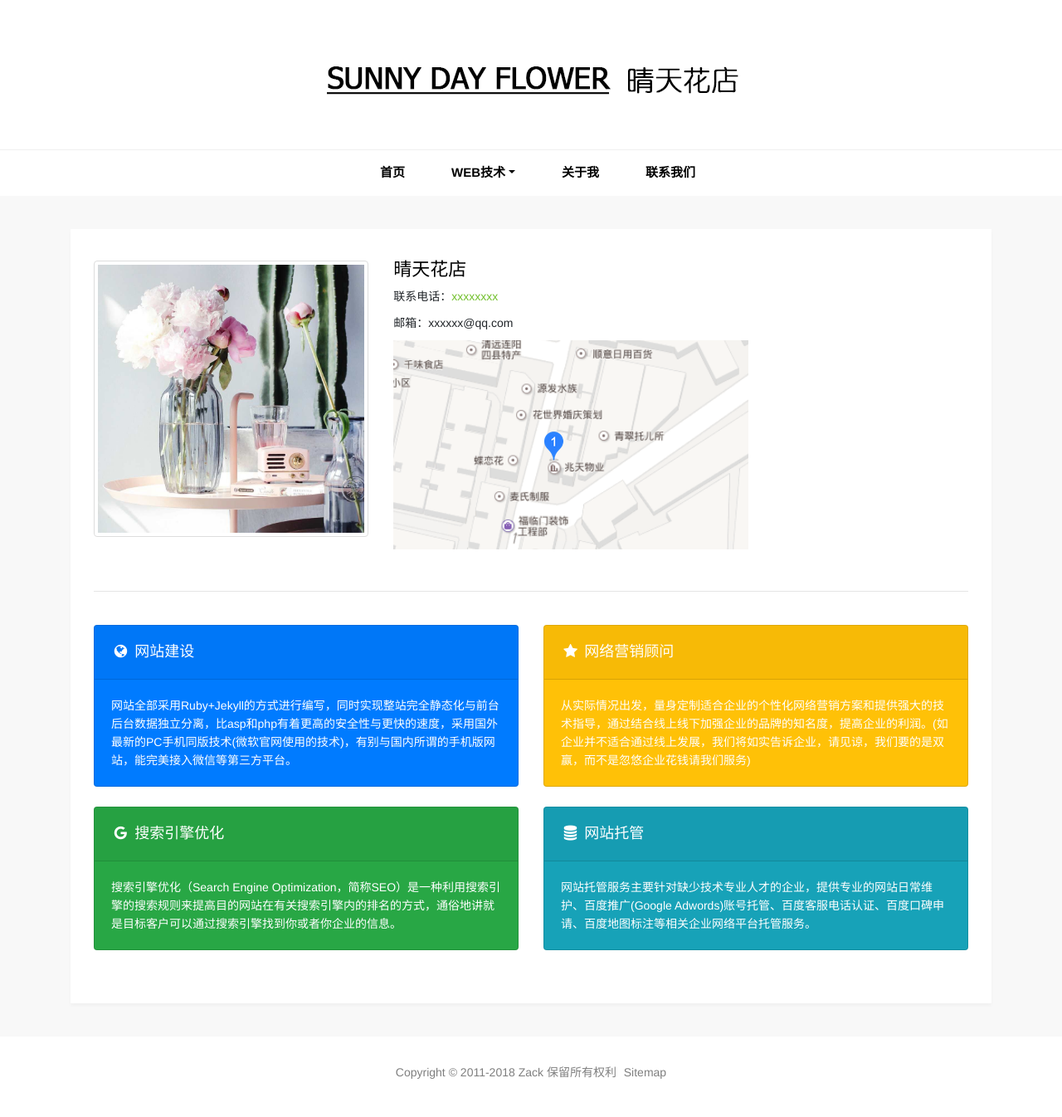
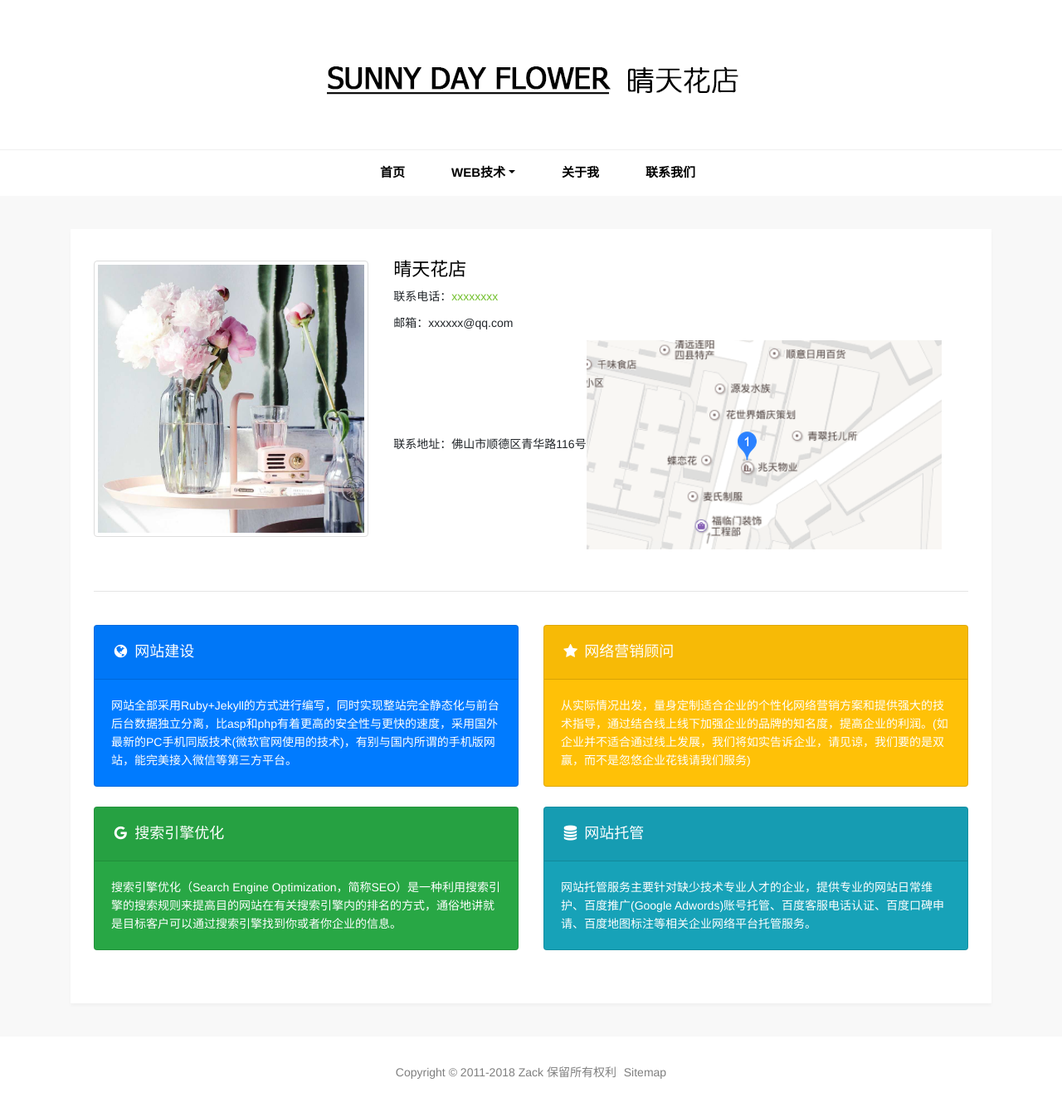
Before and after one commit to cshanyu/cshanyu.github.io, a Jekyll site: the page built from pages/contact.html, in a window 1280 px wide. Shown: the whole page at 83% size. Built offline with Jekyll 4.4.1, drawn with Linux system fonts in a browser that asks for light colours; comment, search, counter and statistics services are not loaded.

Commit message:
Update contact.html

```diff
--- a/pages/contact.html
+++ b/pages/contact.html
@@ -15,7 +15,7 @@ description: 鱼仔，顺德职业技术学院学生。
             <p class="post-title">晴天花店</p>
             <p>联系电话：<a href="tel:xxxxxxxx">xxxxxxxx</a></p>
             <p>邮箱：<a href:"mailto:xxxxxx@qq.com">xxxxxx@qq.com</a></p>
-            <p><a href="https://j.map.baidu.com/bZBKP"target="_blank"><img src="/images/pages/contact2.png"></a></p>
+            <p>联系地址：佛山市顺德区青华路116号<a href="https://j.map.baidu.com/bZBKP"target="_blank"><img src="/images/pages/contact2.png"></a></p>
           </div>
           <div class="col-md-12 my-4"><hr></div>
           <div class="col-md-6">
```
